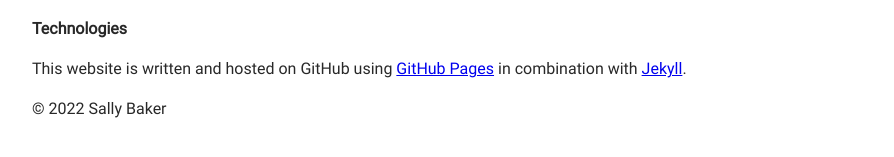
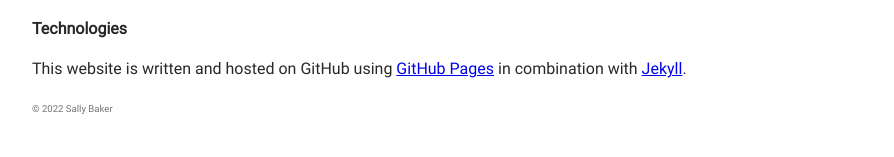
Before and after one commit to sallybaker/sallybaker.github.io, a Jekyll site: the page built from acknowledgements.html, in a window 1280 px wide. Shown: the part 313-470 px from the top of the page, without its empty margins (16-910 px from the left). Built offline with Jekyll 4.4.1, drawn with Linux system fonts in a browser that asks for light colours.

Commit message:
Update acknowledgements.html

```diff
--- a/acknowledgements.html
+++ b/acknowledgements.html
@@ -21,6 +21,6 @@
 <h2>Technologies</h2>
 <p>This website is written and hosted on GitHub using <a href="https://pages.github.com/" target="_blank" rel="noreferrer noopener">GitHub Pages</a>
   in combination with <a href="https://jekyllrb.com/docs/" target="_blank" rel="noreferrer noopener">Jekyll</a>.</p>
-<div id="copyright">
+ <div class="copyright">
     <p>{{site.copyright}}</p>
-</div>
+ </div>
```
